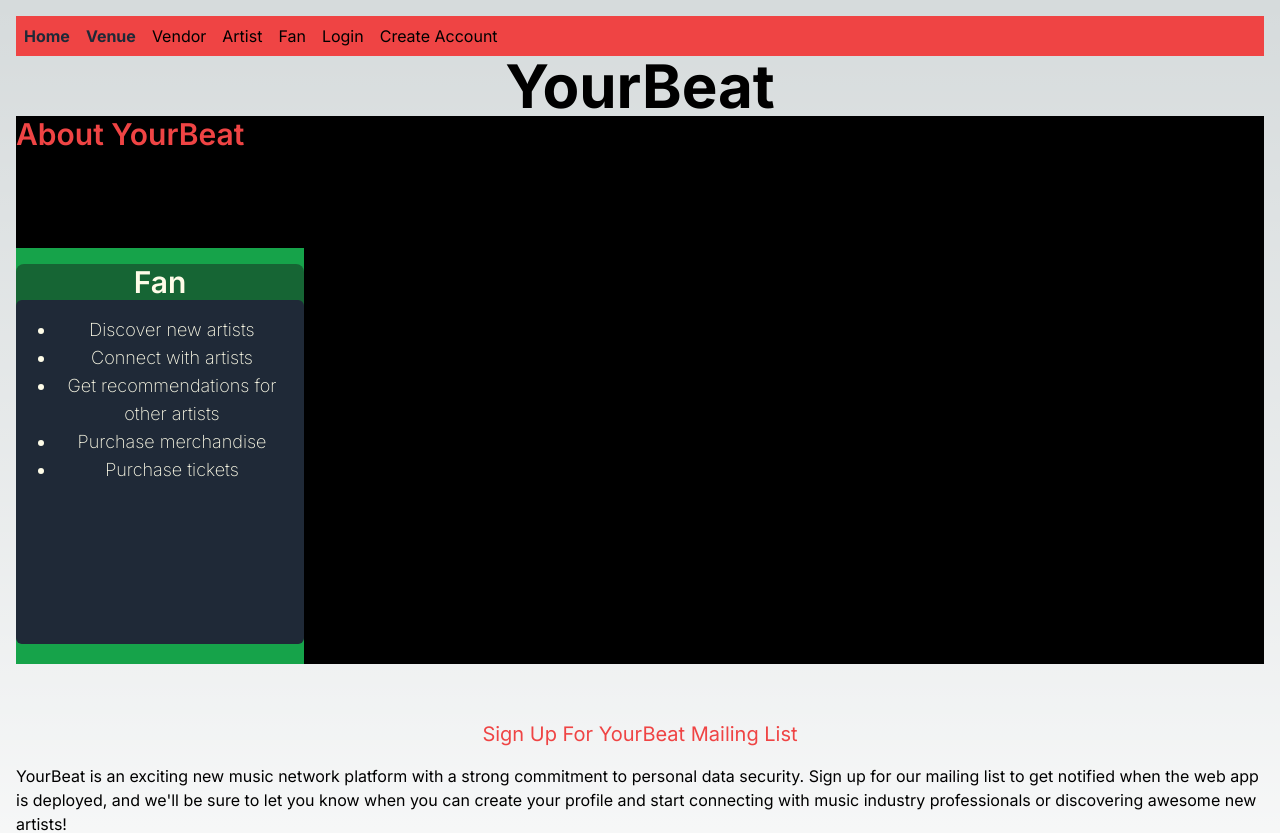
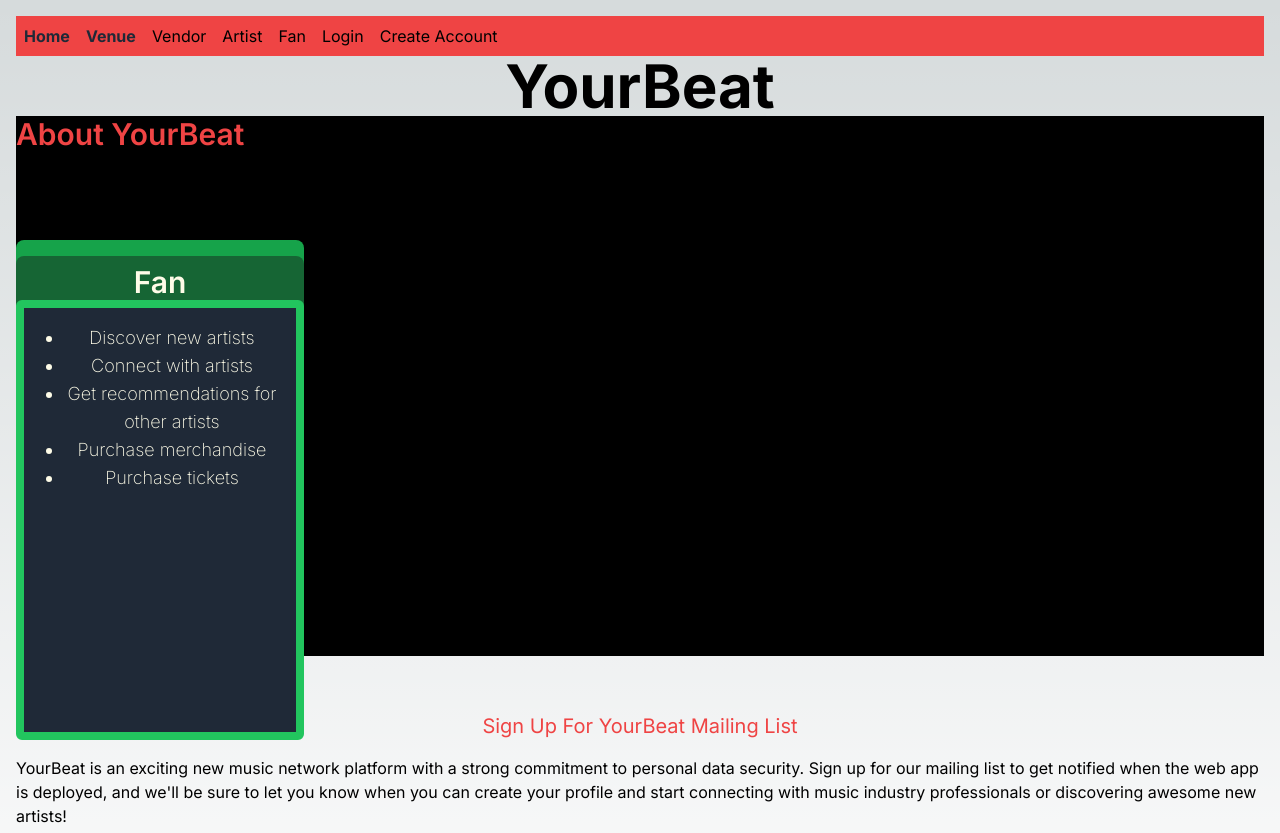
Before and after one commit to segvndo/YourBeat-TS, a Next.js app: page / in a window 1280 px wide. Shown: the top 833 px of the page. Built offline with nearby package versions, Linux system fonts and the light colour scheme.

Commit message:
Add border to card

```diff
--- a/app/components/homecard.tsx
+++ b/app/components/homecard.tsx
@@ -12,15 +12,15 @@ type CardProps = {
 
 const Card: FC<CardProps> = ({ title, description, buttonText, buttonLink, mainBackgroundColour, borderColour }) => {
   return (
-    <div className="box-content h-115 w-64 pt-6">
-      <div className={`box-content h-96 w-64 p-4 flex flex-col items-center font-sans ${mainBackgroundColour}`}>
+    <div className="box-content h-115 w-64 pt-4">
+      <div className={`box-content h-96 w-64 p-4 flex flex-col items-center font-sans rounded-lg ${mainBackgroundColour}`}>
 
 
-        <div className="box-content h-96 w-72 rounded-lg bg-green-800 text-yellow-50 font-sans mb-4 font-semibold text-3xl text-center">
+        <div className="box-content h-96 w-72 rounded-lg bg-green-800 text-yellow-50 font-sans mb-4 font-semibold text-3xl text-center pt-2">
 
           {title}
 
-        <div className="flex-grow bg-gray-800 rounded-md p-4 pb-40 text-lg">
+        <div className="flex-grow bg-gray-800 border-green-500 border-8 rounded-md p-4 pb-60 text-lg">
           <ul className="text-yellow-50 pl-6 list-disc text-center font-extralight">
             {description.map((item, index) => (
               <li key={index}>{item}</li>
```
